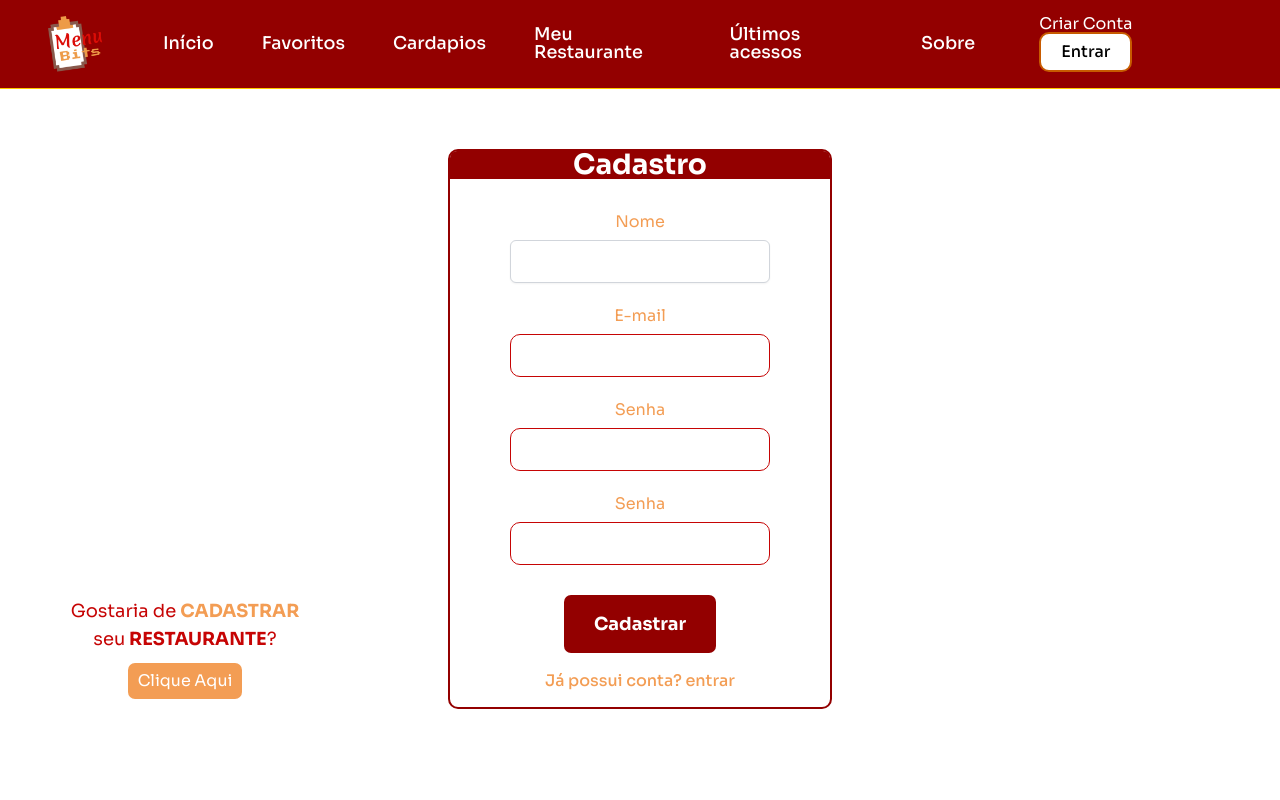
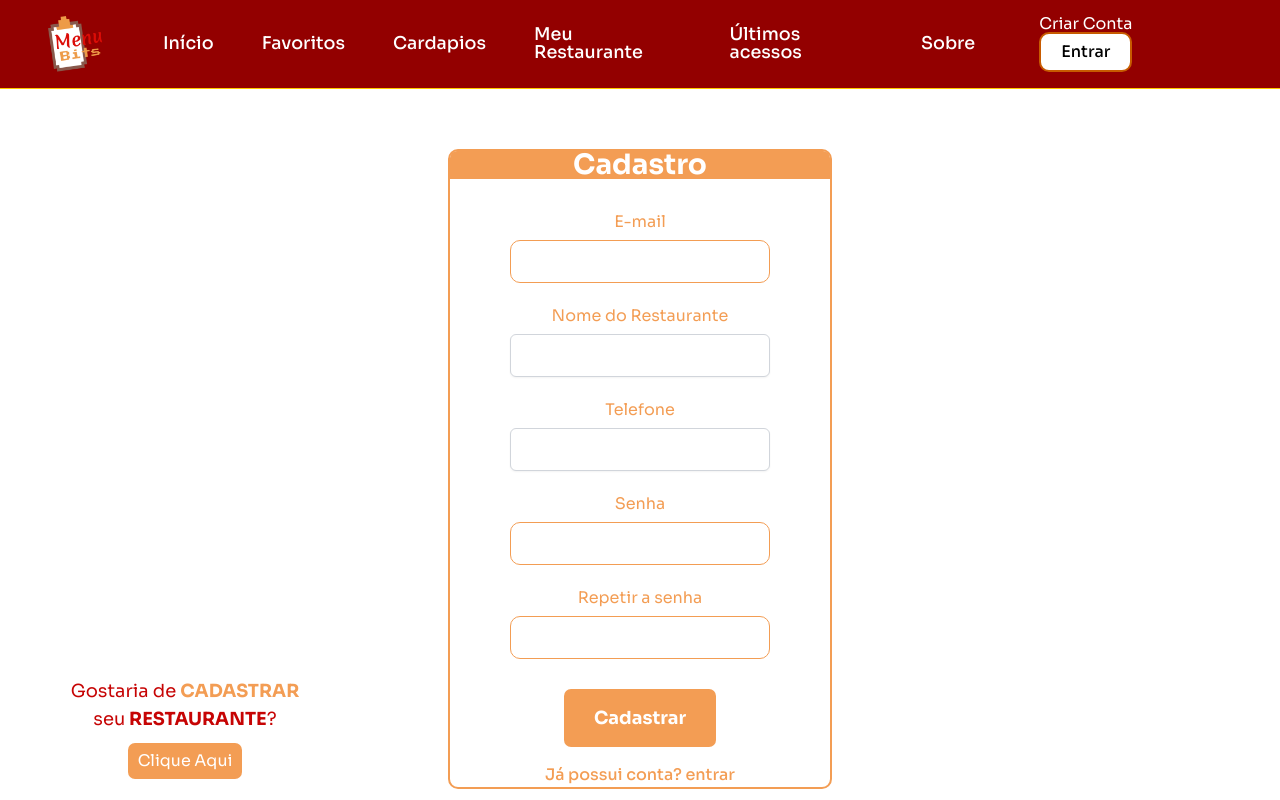
Before and after one commit to ICEI-PUC-Minas-PMV-ADS/pmv-ads-2023-2-e4-proj-infra-t4-MenuBits, a React (Vite) app in the folder src/frontend/: page /register-client in a window 1280 px wide. Built offline with nearby package versions, Linux system fonts and the light colour scheme.

Commit message:
add restaurant

```diff
--- a/src/frontend/src/components/SignUpForm/index.jsx
+++ /dev/null
@@ -1,90 +0,0 @@
-import axios from "axios";
-import { useCallback, useState } from "react";
-import {
-  Button,
-  ClientRegister,
-  Content,
-  Field,
-  Form,
-  Input,
-  Label,
-  Text,
-  Title
-} from "./syles";
-
-const SignUpForm = ({ profile }) => {
-	// const navigate = useNavigation();
-
-	// const handleToSign = useCallback(() => {
-	// 	if (profile === "restaurant") {
-	// 		navigate("/register-restaurant");
-	// 	} else if (client === "client") {
-	// 		navigate("/register-client");
-	// 	}
-	// }, []);
-
-  const [name, setName] = useState("");
-	const [email, setEmail] = useState("");
-	const [firstPassword, setFirstPassword] = useState("");
-  const [secondPassword, setSecondPassword] = useState("");
-  const [validPassword, setValidPassword] = useState("");4
-
-
-
-	const handleSignUp = useCallback(() => {
-    if(firstPassword === secondPassword){
-      setValidPassword(secondPassword)
-    }
-    else{
-      alert('Valores da senha nao coincidem!')
-    }
-		const body = {
-			name,
-			email,
-			validPassword,
-		};
-		axios
-			.post("http://10.0.2.2:3000/users", body)
-			.then((res) => {
-				// handleToSign();
-				console.log(res);
-			})
-			.catch((err) => {
-				console.log(JSON.stringify(err));
-			});
-	}, [name, email, validPassword]);
-
-  const handleClick = () => {
-    handleSignUp();
-  };
-
-	return (
-		<Content>
-			<ClientRegister>
-				<Title>Cadastro</Title>
-			</ClientRegister>
-			<Form>
-				<Field>
-					<Label>Nome</Label>
-					<Input type="text" id="name" value={name} onChange={(event) => setName(event.target.value)} />
-				</Field>
-				<Field>
-					<Label>E-mail</Label>
-					<Input type="email" id="email" value={email} onChange={(event) => setEmail(event.target.value)} />
-				</Field>
-				<Field>
-					<Label>Senha</Label>
-					<Input type="password" id="password" value={firstPassword}  onChange={(event) => setFirstPassword(event.target.value)}/>
-				</Field>
-				<Field>
-					<Label>Senha</Label>
-					<Input type="password" id="password" value={secondPassword} onChange={(event) => setSecondPassword(event.target.value)}/>
-				</Field>
-				<Button>Cadastrar</Button>
-				<Text href="/">Já possui conta? entrar</Text>
-			</Form>
-		</Content>
-	);
-};
-
-export default SignUpForm;
--- /dev/null
+++ b/src/frontend/src/components/SignUpFormClient/index.jsx
@@ -0,0 +1,114 @@
+import axios from "axios";
+import { useCallback, useState } from "react";
+import {
+	Button,
+	ClientRegister,
+	Content,
+	Field,
+	Form,
+	Input,
+	Label,
+	Text,
+	Title,
+} from "./syles";
+
+const SignUpFormClient = () => {
+	// const navigate = useNavigation();
+
+	// const handleToSign = useCallback(() => {
+	// 	if (profile === "restaurant") {
+	// 		navigate("/register-restaurant");
+	// 	} else if (client === "client") {
+	// 		navigate("/register-client");
+	// 	}
+	// }, []);
+
+	const [name, setName] = useState("");
+	const [email, setEmail] = useState("");
+	const [firstPassword, setFirstPassword] = useState("");
+	const [secondPassword, setSecondPassword] = useState("");
+	const [validPassword, setValidPassword] = useState("");
+	4;
+
+	const handleSignUp = useCallback(() => {
+		if (firstPassword === secondPassword) {
+			setValidPassword(secondPassword);
+		} else {
+			alert("Valores da senha nao coincidem!");
+		}
+		const body = {
+			name,
+			email,
+			validPassword,
+		};
+		axios
+			.post(`${import.meta.env.VITE_API_URL}/restaurante`,  body)
+			.then((res) => {
+				// handleToSign();
+				console.log(res);
+			})
+			.catch((err) => {
+				console.log(JSON.stringify(err));
+			});
+	}, [name, email, validPassword]);
+
+	const handleClick = () => {
+		handleSignUp();
+	};
+
+	return (
+		<Content>
+			{profile === "restaurant" ? (
+				<ClientRegister>
+					<Title>Cadastro</Title>
+				</ClientRegister>
+			) : (
+				<ClientRegister>
+					<Title>Cadastro</Title>
+				</ClientRegister>
+			)}
+			<Form>
+				<Field>
+					<Label>Nome</Label>
+					<Input
+						type="text"
+						id="name"
+						value={name}
+						onChange={(event) => setName(event.target.value)}
+					/>
+				</Field>
+				<Field>
+					<Label>E-mail</Label>
+					<Input
+						type="email"
+						id="email"
+						value={email}
+						onChange={(event) => setEmail(event.target.value)}
+					/>
+				</Field>
+				<Field>
+					<Label>Senha</Label>
+					<Input
+						type="password"
+						id="password"
+						value={firstPassword}
+						onChange={(event) => setFirstPassword(event.target.value)}
+					/>
+				</Field>
+				<Field>
+					<Label>Repetir a senha</Label>
+					<Input
+						type="password"
+						id="password"
+						value={secondPassword}
+						onChange={(event) => setSecondPassword(event.target.value)}
+					/>
+				</Field>
+				<Button onClick={handleClick}>Cadastrar</Button>
+				<Text href="/">Já possui conta? entrar</Text>
+			</Form>
+		</Content>
+	);
+};
+
+export default SignUpFormClient;
--- a/src/frontend/src/components/SignUpForm/syles.js
+++ b/src/frontend/src/components/SignUpFormClient/syles.js
@@ -42,6 +42,17 @@ export const ClientRegister = styled.div`
 	height: 15%;
 	justify-content: center;
 `;
+export const RestaurantRegister = styled.div`
+	display: flex;
+	background-color: #930000;
+	align-items: center;
+	font-size: 25px;
+	color: white;
+	border-radius: 7px 7px 0 0;
+	width: 100%;
+	height: 15%;
+	justify-content: center;
+`;
 export const Title = styled.h1`
 	color: white;
 	font-weight: 700;
--- /dev/null
+++ b/src/frontend/src/components/SignUpFormRestaurant/index.jsx
@@ -0,0 +1,118 @@
+import axios from "axios";
+import { useCallback, useState } from "react";
+import {
+	Button,
+	Content,
+	Field,
+	Form,
+	Input,
+	Label,
+	RestaurantRegister,
+	Text,
+	Title,
+} from "./syles";
+
+const SignUpFormRestaurant = () => {
+	// const navigate = useNavigation();
+
+	// const handleToSign = useCallback(() => {
+	// 	if (profile === "restaurant") {
+	// 		navigate("/register-restaurant");
+	// 	} else if (client === "client") {
+	// 		navigate("/register-client");
+	// 	}
+	// }, []);
+
+	const [name, setName] = useState("");
+	const [email, setEmail] = useState("");
+	const [phone, setPhone] = useState("");
+	const [firstPassword, setFirstPassword] = useState("");
+	const [secondPassword, setSecondPassword] = useState("");
+	const [validPassword, setValidPassword] = useState("");
+	4;
+
+	const handleSignUp = useCallback(() => {
+		if (firstPassword === secondPassword) {
+			setValidPassword(secondPassword);
+		} else {
+			alert("Valores da senha nao coincidem!");
+		}
+		const body = {
+			name,
+			email,
+			validPassword,
+		};
+		axios
+			.post("http://10.0.2.2:3000/users", body)
+			.then((res) => {
+				// handleToSign();
+				console.log(res);
+			})
+			.catch((err) => {
+				console.log(JSON.stringify(err));
+			});
+	}, [name, email, validPassword]);
+
+	const handleClick = () => {
+		handleSignUp();
+	};
+
+	return (
+		<Content>
+				<RestaurantRegister>
+					<Title>Cadastro</Title>
+				</RestaurantRegister>
+			<Form>
+			<Field>
+					<Label>E-mail</Label>
+					<Input
+						type="email"
+						id="email"
+						value={email}
+						onChange={(event) => setEmail(event.target.value)}
+					/>
+				</Field>
+				<Field>
+					<Label>Nome do Restaurante</Label>
+					<Input
+						type="text"
+						id="name"
+						value={name}
+						onChange={(event) => setName(event.target.value)}
+					/>
+				</Field>
+				<Field>
+					<Label>Telefone</Label>
+					<Input
+						type="text"
+						id="name"
+						value={phone}
+						onChange={(event) => setPhone(event.target.value)}
+					/>
+				</Field>
+				<Field>
+					<Label>Senha</Label>
+					<Input
+						type="password"
+						id="password"
+						value={firstPassword}
+						onChange={(event) => setFirstPassword(event.target.value)}
+					/>
+				</Field>
+				<Field>
+					<Label>Repetir a senha</Label>
+					<Input
+						type="password"
+						id="password"
+						value={secondPassword}
+						onChange={(event) => setSecondPassword(event.target.value)}
+					/>
+				</Field>
+				<Button>Cadastrar</Button>
+				<Text href="/">Já possui conta? entrar</Text>
+			</Form>
+		</Content>
+	);
+};
+
+export default SignUpFormRestaurant;
--- /dev/null
+++ b/src/frontend/src/components/SignUpFormRestaurant/syles.js
@@ -0,0 +1,74 @@
+import styled from "styled-components";
+
+export const Content = styled.div`
+	width: 30vw;
+	align-items: center;
+	align-self: center;
+	display: flex;
+	flex-direction: column;
+	text-align: center;
+	border: 2px solid #f39d54;
+	border-radius: 10px;
+	height: 80vh;
+`;
+export const Form = styled.div`
+	margin-top: 30px;
+	margin-bottom: 20px;
+	gap: 10px;
+	display: flex;
+	flex-direction: column;
+	width: 100%;
+`;
+
+export const Field = styled.div`
+	display: flex;
+	flex-direction: column;
+	margin-top: 5px;
+`;
+export const Input = styled.input`
+	padding: 10px;
+	border: 1px solid #f39d54;
+	border-radius: 10px;
+	margin: 10px 60px;
+`;
+
+export const RestaurantRegister = styled.div`
+	display: flex;
+	background-color: #f39d54;
+	align-items: center;
+	font-size: 25px;
+	color: white;
+	border-radius: 7px 7px 0 0;
+	width: 100%;
+	height: 15%;
+	justify-content: center;
+`;
+export const Title = styled.h1`
+	color: white;
+	font-weight: 700;
+	font-size: 28px;
+`;
+
+export const Button = styled.button`
+	background-color: #f39d54;
+	color: #fff;
+	font-size: 18px;
+	font-weight: 700;
+	border-radius: 7px;
+	cursor: pointer;
+	padding: 20px;
+	margin: 10px 30%;
+	&:hover {
+		transition: 500;
+		background-color: #c60404;
+	}
+`;
+
+export const Text = styled.a`
+	color: #f39d54;
+	font-weight: 500;
+`;
+export const Label = styled.label`
+	color: #f39d54;
+	font-weight: 400;
+`;
--- a/src/frontend/src/pages/RegisterPage/index.jsx
+++ b/src/frontend/src/pages/RegisterPage/index.jsx
@@ -1,4 +1,4 @@
-import SignUpForm from "../../components/SignUpForm/index.jsx";
+import SignUpFormRestaurant from "../../components/SignUpFormRestaurant/index.jsx";
 import {
   Button,
   Container,
@@ -23,7 +23,7 @@ export default function RegisterPage() {
 				<Button>Clique Aqui</Button>
 			</OtherSignUp>
 			<SignUp>
-				<SignUpForm />
+				<SignUpFormRestaurant />
 			</SignUp>
 			<OtherSignUp/>
 		</Container>
```
Also changed, not shown: src/frontend/src/assets/backgroundClient.png (added), src/frontend/src/assets/backgroundRestaurant.png (added).
